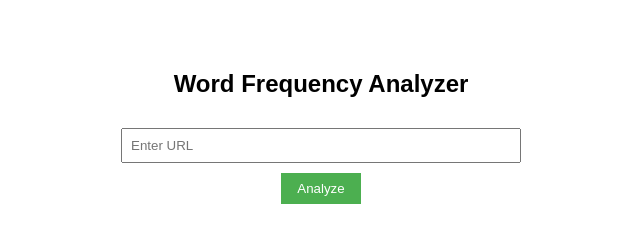
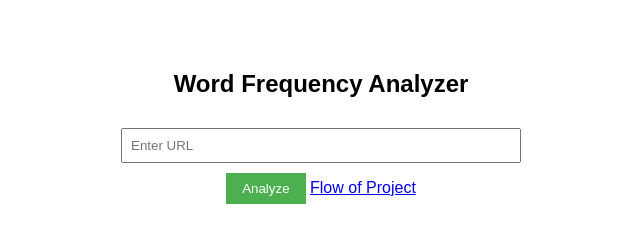
Before and after one commit to arpitiitp/CloudBash, a plain HTML site: page frontend/index.html in a window 1280 px wide. Shown: the whole page, without its empty margins (319-959 px from the left). Drawn offline with Linux system fonts and the light colour scheme.

Commit message:
Update index.html

```diff
--- a/frontend/index.html
+++ b/frontend/index.html
@@ -9,9 +9,20 @@
 <body>
     <div class="container">
         <h2>Word Frequency Analyzer</h2>
-        <input type="text" id="urlInput" placeholder="Enter URL" />
-        <button onclick="analyzeUrl()">Analyze</button>
+
+        <div class="input-container">
+            <input type="text" id="urlInput" placeholder="Enter URL" />
+            <button onclick="analyzeUrl()">Analyze</button>
+            <!-- New button aligned to the right with click effect -->
+            <a href="https://app.eraser.io/workspace/J4WijuUGKxtjHkkxrG1q?origin=share"
+               target="_blank"
+               class="flow-button">
+               Flow of Project
+            </a>
+        </div>
+
         <div id="error" style="color: red;"></div>
+
         <table id="resultTable" style="display: none;">
             <thead>
                 <tr>
```
